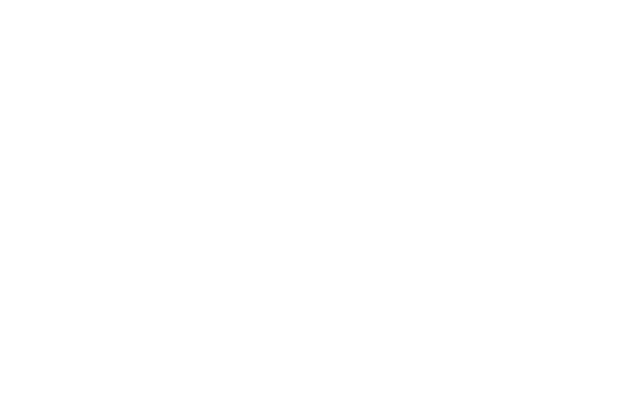
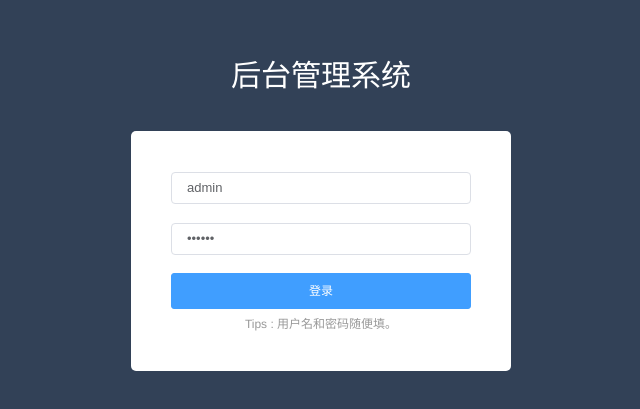
Before and after one commit to luoxufang/vue-element-admin, a Vue app: page /#/login in a window 1280 px wide. Shown: the part 119-528 px from the top of the page, without its empty margins (319-959 px from the left). Built offline with nearby package versions, Linux system fonts and the light colour scheme.

Commit message:
add Login

```diff
--- /dev/null
+++ b/src/components/page/Login.vue
@@ -0,0 +1,89 @@
+<template>
+    <div class="login-wrap">
+        <div class="ms-title">后台管理系统</div>
+        <div class="ms-login">
+            <el-form :model="ruleForm" :rules="rules" ref="ruleForm" label-width="0px" class="demo-ruleForm">
+                <el-form-item prop="username">
+                    <el-input v-model="ruleForm.username" placeholder="username"></el-input>
+                </el-form-item>
+                <el-form-item prop="password">
+                    <el-input type="password" placeholder="password" v-model="ruleForm.password" @keyup.enter.native="submitForm('ruleForm')"></el-input>
+                </el-form-item>
+                <div class="login-btn">
+                    <el-button type="primary" @click="submitForm('ruleForm')">登录</el-button>
+                </div>
+                <p style="font-size:12px;line-height:30px;color:#999;">Tips : 用户名和密码随便填。</p>
+            </el-form>
+        </div>
+    </div>
+</template>
+
+<script>
+    export default {
+        data: function(){
+            return {
+                ruleForm: {
+                    username: 'admin',
+                    password: '123123'
+                },
+                rules: {
+                    username: [
+                        { required: true, message: '请输入用户名', trigger: 'blur' }
+                    ],
+                    password: [
+                        { required: true, message: '请输入密码', trigger: 'blur' }
+                    ]
+                }
+            }
+        },
+        methods: {
+            submitForm(formName) {
+                this.$refs[formName].validate((valid) => {
+                    if (valid) {
+                        localStorage.setItem('ms_username',this.ruleForm.username);
+                        this.$router.push('/');
+                    } else {
+                        console.log('error submit!!');
+                        return false;
+                    }
+                });
+            }
+        }
+    }
+</script>
+
+<style scoped>
+    .login-wrap{
+        position: relative;
+        width:100%;
+        height:100%;
+    }
+    .ms-title{
+        position: absolute;
+        top:50%;
+        width:100%;
+        margin-top: -230px;
+        text-align: center;
+        font-size:30px;
+        color: #fff;
+
+    }
+    .ms-login{
+        position: absolute;
+        left:50%;
+        top:50%;
+        width:300px;
+        height:160px;
+        margin:-150px 0 0 -190px;
+        padding:40px;
+        border-radius: 5px;
+        background: #fff;
+    }
+    .login-btn{
+        text-align: center;
+    }
+    .login-btn button{
+        width:100%;
+        height:36px;
+    }
+</style>
--- a/src/main.js
+++ b/src/main.js
@@ -1,5 +1,3 @@
-// The Vue build version to load with the `import` command
-// (runtime-only or standalone) has been set in webpack.base.conf with an alias.
 import Vue from 'vue';
 import App from './App';
 import router from './router';
@@ -13,6 +11,26 @@
 // Vue.use(Vuex)
 Vue.prototype.$axios = axios;
 
+//使用钩子函数对路由进行权限跳转
+router.beforeEach((to, from, next) => {
+  const role = localStorage.getItem('ms_username');
+  if(!role && to.path !== '/login'){
+      next('/login');
+  }else if(to.meta.permission){
+      // 如果是管理员权限则可进入，这里只是简单的模拟管理员权限而已
+      role === 'admin' ? next() : next('/403');
+  }else{
+      // 简单的判断IE10及以下不进入富文本编辑器，该组件不兼容
+      if(navigator.userAgent.indexOf('MSIE') > -1 && to.path === '/editor'){
+          Vue.prototype.$alert('vue-quill-editor组件不兼容IE10及以下浏览器，请使用更高版本的浏览器查看', '浏览器不兼容通知', {
+              confirmButtonText: '确定'
+          });
+      }else{
+          next();
+      }
+  }
+})
+
 // router.beforeEach((to, from, next) => {
 //   if (to.path == '/login') {
 //     sessionStorage.removeItem('user');
@@ -25,14 +43,6 @@
 //   }
 // })
 
-/* eslint-disable no-new */
-// new Vue({
-//   el: '#app',
-//   router,
-//   components: { App },
-//   template: '<App/>'
-// })
-
 new Vue({
   router,
   render: h => h(App)
--- a/src/router/index.js
+++ b/src/router/index.js
@@ -13,6 +13,10 @@
     {
       path: '/',
       component: resolve => require(['../components/HelloWorld.vue'], resolve)
+    },
+    {
+        path: '/login',
+        component: resolve => require(['../components/page/Login.vue'], resolve)
     }
   ]
 })
```
Also changed, not shown: 1 other file (tests, documents, lock files or other folders).
